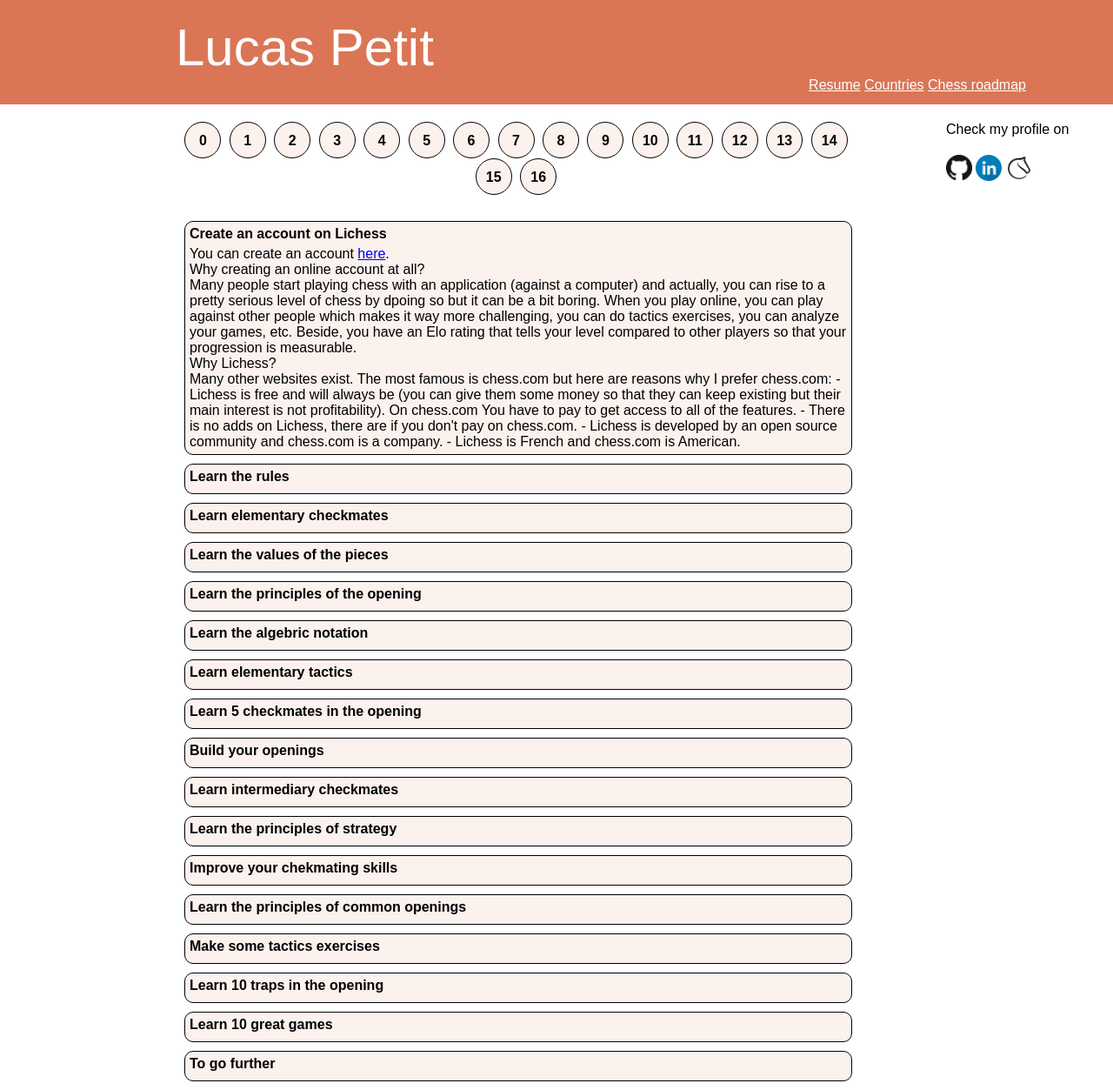
After one commit to lulupet/lucas-petit, a Flask app: page /chess-roadmap in a window 1280 px wide. The commit adds this page. Shown: the whole page at 87% size. Run offline with Flask 2, Linux system fonts and the light colour scheme.

Commit message:
feat:added the chess roadmap page

```diff
--- a/app/routes.py
+++ b/app/routes.py
@@ -9,3 +9,7 @@ def home():
 @app.route('/countries')
 def countries():
     return render_template('countries.html')
+
+@app.route('/chess-roadmap')
+def chess_roadmap():
+    return render_template('chess-roadmap.html')
--- a/app/static/styles.css
+++ b/app/static/styles.css
@@ -39,19 +39,15 @@ body {
     margin-right: 100px;
 }
 
-.resume-header, .countries-header {
+.resume-header, .countries-header, .chess-roadmap-header {
     display: inline-block;
 }
 
-.resume-header > a {
+.resume-header > a, .countries-header > a, .chess-roadmap-header > a {
     color: white;
 }
 
-.countries-header > a {
-    color: white;
-}
-
-.resume-header > a:hover, .countries-header > a:hover {
+.resume-header > a:hover, .countries-header > a:hover, .chess-roadmap-header > a:hover {
     text-decoration: underline;
 }
 
@@ -179,6 +175,45 @@ body {
     margin-top: 60px;
 }
 
+.anchor-wrapper {
+    margin-bottom: 30px;
+    text-align: center;
+}
+
+.step {
+    position: relative;
+    border: solid 1px;
+    border-radius: 10px;
+    padding: 5px;
+    margin-bottom: 10px;
+    background-color: rgba(218, 118, 85, 0.1);
+}
+
+.step-title {
+    font-weight: bold;
+    max-width: 50%;
+    margin-bottom: 5px;
+}
+
+.anchor-step {
+    width: 40px;
+    height: 40px;
+    border: solid 1px;
+    border-radius: 50px;
+    background-color: rgba(218, 118, 85, 0.1);
+    display: inline-block;
+    cursor: pointer;
+    margin-right: 5px;
+}
+
+.anchor-step-number {
+    margin: auto;
+    display: block;
+    width: min-content;
+    margin-top: 11.5px;
+    font-weight: bold;
+}
+
 @media(max-width: 1000px) {
 
     .formation-section {
--- a/app/templates/base.html
+++ b/app/templates/base.html
@@ -16,6 +16,7 @@
         <div class="header-menu">
             <div class="resume-header"><a href="/">Resume</a></div>
             <div class="countries-header"><a href="/countries">Countries</a></div>
+            <div class="chess-roadmap-header"><a href="/chess-roadmap">Chess roadmap</a></div>
         </div>
     </div>
     <div class="left-side-bar"></div>
--- /dev/null
+++ b/app/templates/chess-roadmap.html
@@ -0,0 +1,143 @@
+{% extends "base.html" %}
+{% block content %}
+<div class="roadmap">
+    <div class="anchor-wrapper">
+        <div class="anchor-step anchor-step-zero" onclick="customScrollTo('zero')"><span class="anchor-step-number">0</span></div>
+        <div class="anchor-step anchor-step-one" onclick="customScrollTo('one')"><span class="anchor-step-number">1</span></div>
+        <div class="anchor-step anchor-step-two" onclick="customScrollTo('two')"><span class="anchor-step-number">2</span></div>
+        <div class="anchor-step anchor-step-three" onclick="customScrollTo('three')"><span class="anchor-step-number">3</span></div>
+        <div class="anchor-step anchor-step-four" onclick="customScrollTo('four')"><span class="anchor-step-number">4</span></div>
+        <div class="anchor-step anchor-step-five" onclick="customScrollTo('five')"><span class="anchor-step-number">5</span></div>
+        <div class="anchor-step anchor-step-six" onclick="customScrollTo('six')"><span class="anchor-step-number">6</span></div>
+        <div class="anchor-step anchor-step-seven" onclick="customScrollTo('seven')"><span class="anchor-step-number">7</span></div>
+        <div class="anchor-step anchor-step-eight" onclick="customScrollTo('eight')"><span class="anchor-step-number">8</span></div>
+        <div class="anchor-step anchor-step-nine" onclick="customScrollTo('nine')"><span class="anchor-step-number">9</span></div>
+        <div class="anchor-step anchor-step-ten" onclick="customScrollTo('ten')"><span class="anchor-step-number">10</span></div>
+        <div class="anchor-step anchor-step-eleven" onclick="customScrollTo('eleven')"><span class="anchor-step-number">11</span></div>
+        <div class="anchor-step anchor-step-twelve" onclick="customScrollTo('twelve')"><span class="anchor-step-number">12</span></div>
+        <div class="anchor-step anchor-step-thirteen" onclick="customScrollTo('thirteen')"><span class="anchor-step-number">13</span></div>
+        <div class="anchor-step anchor-step-forteen" onclick="customScrollTo('forteen')"><span class="anchor-step-number">14</span></div>
+        <div class="anchor-step anchor-step-fifteen" onclick="customScrollTo('fifteen')"><span class="anchor-step-number">15</span></div>
+        <div class="anchor-step anchor-step-sixteen" onclick="customScrollTo('sixteen')"><span class="anchor-step-number">16</span></div>
+    </div>
+    <div class="step step-zero">
+        <div class="step-title">Create an account on Lichess</div>
+        <div class="step-content">
+            You can create an account <a href="https://lichess.org/">here</a>.<br>
+            Why creating an online account at all?<br>
+            Many people start playing chess with an application (against a computer) and actually, you can rise to a pretty serious level of chess by dpoing so but it can be a bit boring.
+            When you play online, you can play against other people which makes it way more challenging, you can do tactics exercises, you can analyze your games, etc. Beside, you have an
+            Elo rating that tells your level compared to other players so that your progression is measurable.<br>
+            Why Lichess?<br>
+            Many other websites exist. The most famous is chess.com but here are reasons why I prefer chess.com:
+            - Lichess is free and will always be (you can give them some money so that they can keep existing but their main interest is not profitability).
+            On chess.com You have to pay to get access to all of the features.
+            - There is no adds on Lichess, there are if you don't pay on chess.com.
+            - Lichess is developed by an open source community and chess.com is a company.
+            - Lichess is French and chess.com is American.
+        </div>
+    </div>
+    <div class="step step-one">
+        <div class="step-title">Learn the rules</div>
+        <div class="step-content">
+
+        </div>
+    </div>
+    <div class="step step-two">
+        <div class="step-title">Learn elementary checkmates</div>
+        <div class="step-content">
+
+        </div>
+    </div>
+    <div class="step step-three">
+        <div class="step-title">Learn the values of the pieces</div>
+        <div class="step-content">
+
+        </div>
+    </div>
+    <div class="step step-four">
+        <div class="step-title">Learn the principles of the opening</div>
+        <div class="step-content">
+
+        </div>
+    </div>
+    <div class="step step-five">
+        <div class="step-title">Learn the algebric notation</div>
+        <div class="step-content">
+
+        </div>
+    </div>
+    <div class="step step-six">
+        <div class="step-title">Learn elementary tactics</div>
+        <div class="step-content">
+
+        </div>
+    </div>
+    <div class="step step-seven">
+        <div class="step-title">Learn 5 checkmates in the opening</div>
+        <div class="step-content">
+
+        </div>
+    </div>
+    <div class="step step-eight">
+        <div class="step-title">Build your openings</div>
+        <div class="step-content">
+
+        </div>
+    </div>
+    <div class="step step-nine">
+        <div class="step-title">Learn intermediary checkmates</div>
+        <div class="step-content">
+
+        </div>
+    </div>
+    <div class="step step-ten">
+        <div class="step-title">Learn the principles of strategy</div>
+        <div class="step-content">
+
+        </div>
+    </div>
+    <div class="step step-eleven">
+        <div class="step-title">Improve your chekmating skills</div>
+        <div class="step-content">
+
+        </div>
+    </div>
+    <div class="step step-twelve">
+        <div class="step-title">Learn the principles of common openings</div>
+        <div class="step-content">
+
+        </div>
+    </div>
+    <div class="step step-thirteen">
+        <div class="step-title">Make some tactics exercises</div>
+        <div class="step-content">
+
+        </div>
+    </div>
+    <div class="step step-forteen">
+        <div class="step-title">Learn 10 traps in the opening</div>
+        <div class="step-content">
+
+        </div>
+    </div>
+    <div class="step step-fifteen">
+        <div class="step-title">Learn 10 great games</div>
+        <div class="step-content">
+
+        </div>
+    </div>
+    <div class="step step-sixteen">
+        <div class="step-title">To go further</div>
+        <div class="step-content">
+
+        </div>
+    </div>
+</div>
+<script>
+    function customScrollTo(className) {
+        var element_to_scroll_to = document.getElementsByClassName('step-' + className)[0];
+        element_to_scroll_to.scrollIntoView();
+    }
+</script>
+{% endblock %}
```
